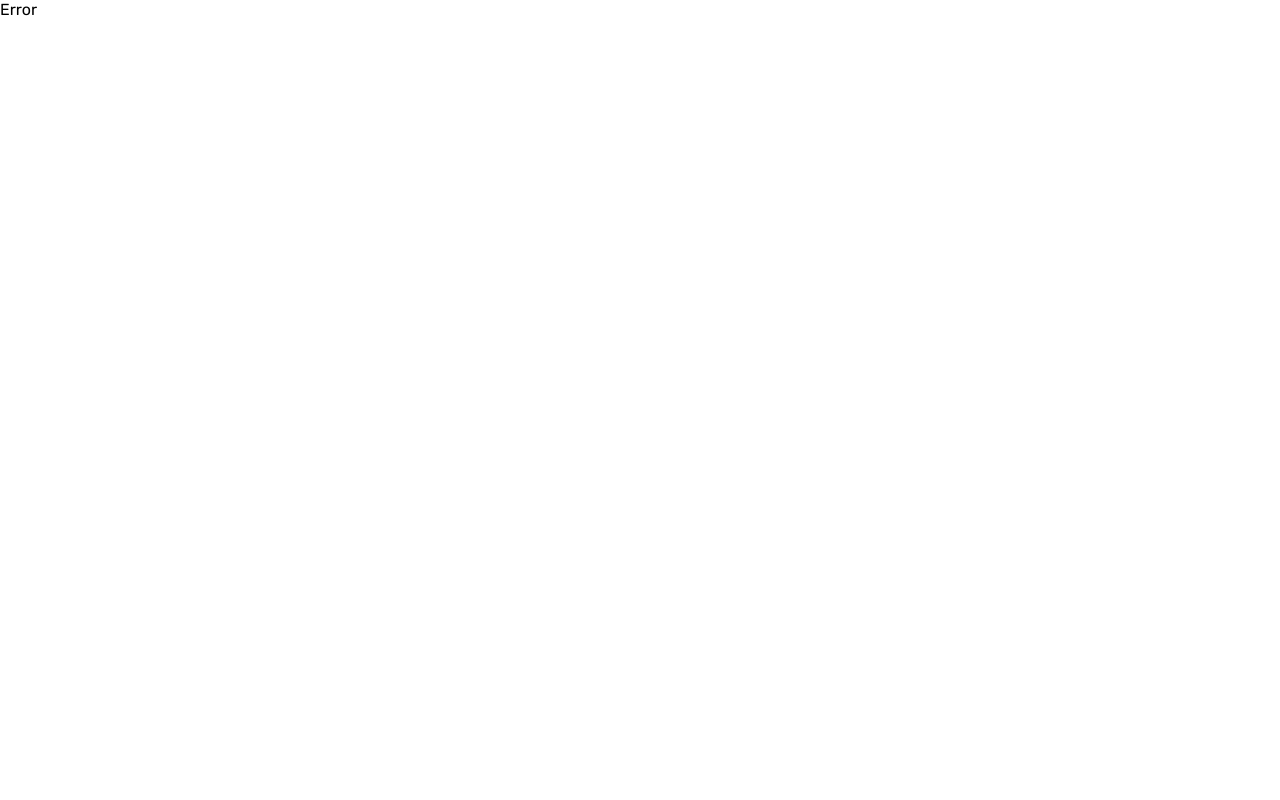
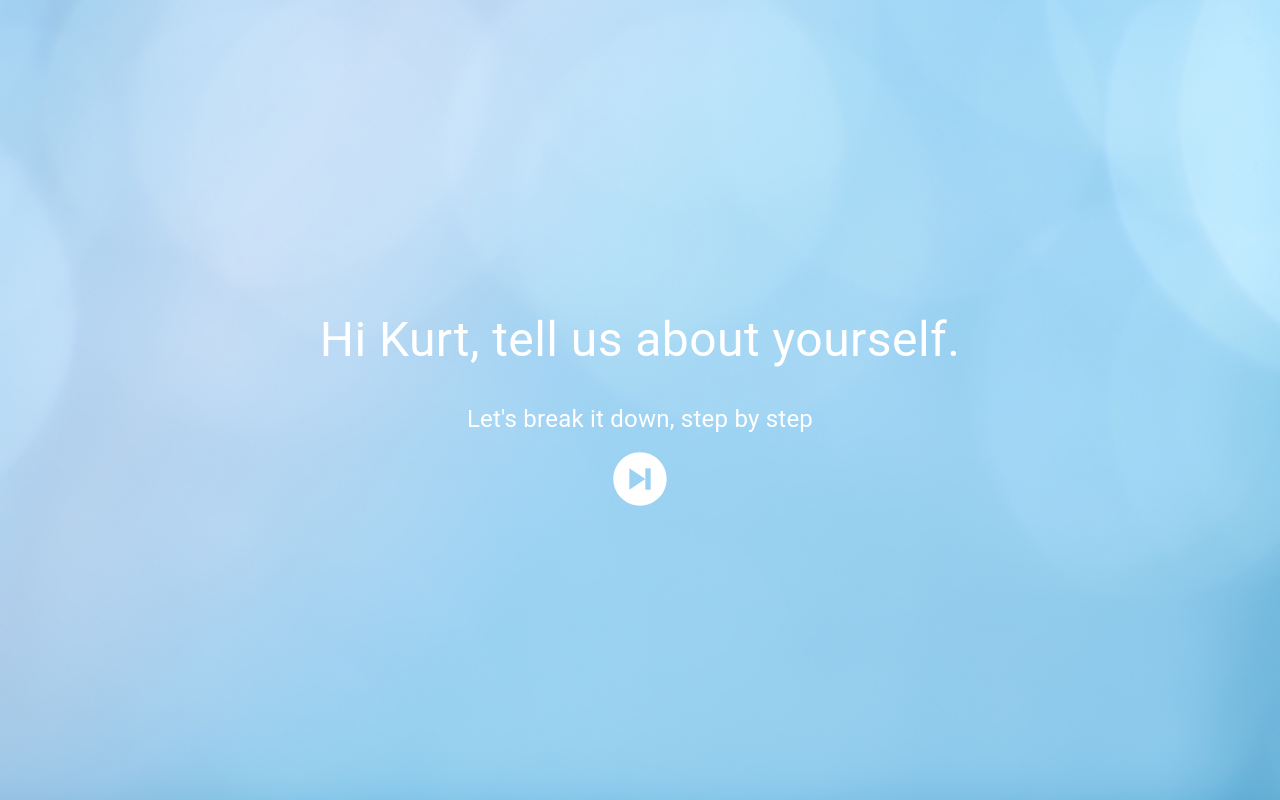
Before and after one commit to oprokopieva382/Love-Link, a React (Vite) app in the folder client/: page /greeting in a window 1280 px wide. Before the commit this address had no page. Built offline with nearby package versions, Linux system fonts and the light colour scheme.

Commit message:
instal react-datapicker, create greeting and first question for new user

```diff
--- a/client/package.json
+++ b/client/package.json
@@ -15,10 +15,10 @@
     "@emotion/react": "^11.11.1",
     "@emotion/styled": "^11.11.0",
     "@mui/material": "^5.14.20",
-    "bootstrap": "^5.2.3",
     "graphql": "^16.6.0",
     "jwt-decode": "^3.1.2",
     "react": "^18.2.0",
+    "react-datepicker": "^4.24.0",
     "react-dom": "^18.2.0",
     "react-icons": "^4.12.0",
     "react-loader-spinner": "^6.0.0",
--- a/client/src/components/Greeting.jsx
+++ /dev/null
@@ -1,5 +0,0 @@
-export const Greeting = () => {
-    return (
-        <>Greeting</>
-    );
-}
--- a/client/src/pages/Entry.jsx
+++ b/client/src/pages/Entry.jsx
@@ -1,4 +1,5 @@
 import entryBackground from "../assets/img/entryBackground.jpeg";
+import { useNavigate } from "react-router-dom";
 import Box from "@mui/material/Box";
 import Button from "@mui/material/Button";
 import { SignUpFields } from "../components/SignUpFields";
@@ -16,6 +17,7 @@ export const Entry = () => {
   };
 
   const [formData, setFormData] = useState(initialFormData);
+  const navigate = useNavigate();
 
   const boxStyle = {
     backgroundImage: `url(${entryBackground})`,
@@ -38,7 +40,6 @@ export const Entry = () => {
 
   const handleRadioChange = (field) => (event) => {
     setFormData({ ...formData, [field]: event.target.value });
-
   };
 
   const handleTextFieldChange = (field) => (event) => {
@@ -52,6 +53,7 @@ export const Entry = () => {
   const handleSubmit = (event) => {
     event.preventDefault();
     console.log("Form Data:", formData);
+    navigate("/greeting");
     resetForm();
   };
 
--- /dev/null
+++ b/client/src/pages/Greeting.jsx
@@ -0,0 +1,40 @@
+import Box from "@mui/material/Box";
+import { BiSolidSkipNextCircle } from "react-icons/bi";
+import background from "../assets/img/questionBackground.jpeg";
+import Typography from "@mui/material/Typography";
+import { useNavigate } from "react-router-dom";
+
+export const Greeting = () => {
+  const navigate = useNavigate();
+
+  const runNextPage = () => {
+    navigate("/question1");
+  };
+
+  return (
+    <Box
+      sx={{
+        backgroundImage: `url(${background})`,
+        backgroundSize: "cover",
+        backgroundPosition: "center",
+        height: "100vh",
+        display: "flex",
+        flexDirection: "column",
+        justifyContent: "center",
+        alignItems: "center",
+        color: "white",
+      }}
+    >
+      <Typography sx={{ fontSize: "3rem", padding: "15px" }}>
+        Hi Kurt, tell us about yourself.
+      </Typography>
+      <Typography sx={{ fontSize: "1.5rem", padding: "10px" }}>
+        Let's break it down, step by step
+      </Typography>
+      <BiSolidSkipNextCircle
+        onClick={runNextPage}
+        style={{ fontSize: "4rem" }}
+      />
+    </Box>
+  );
+};
--- /dev/null
+++ b/client/src/pages/QuestionOne.jsx
@@ -0,0 +1,45 @@
+import Box from "@mui/material/Box";
+import { BiSolidSkipNextCircle } from "react-icons/bi";
+import background from "../assets/img/questionBackground.jpeg";
+import Typography from "@mui/material/Typography";
+import DatePicker from "react-datepicker";
+import "react-datepicker/dist/react-datepicker.css";
+import { useState } from "react";
+
+export const QuestionOne = () => {
+  const [selectedDate, setSelectedDate] = useState(null);
+   console.log(selectedDate);
+  const runNextPage = () => {
+    console.log(selectedDate);
+  };
+
+  return (
+    <Box
+      sx={{
+        backgroundImage: `url(${background})`,
+        backgroundSize: "cover",
+        backgroundPosition: "center",
+        height: "100vh",
+        display: "flex",
+        flexDirection: "column",
+        justifyContent: "center",
+        alignItems: "center",
+        color: "white",
+      }}
+    >
+      <Typography sx={{ fontSize: "1.5rem", padding: "10px" }}>
+        What is your your date of birth?
+      </Typography>
+      <DatePicker
+        selected={selectedDate}
+        onChange={(date) => setSelectedDate(date)}
+        dateFormat="MM/dd/yyyy"
+      />
+
+      <BiSolidSkipNextCircle
+        onClick={runNextPage}
+        style={{ fontSize: "4rem" }}
+      />
+    </Box>
+  );
+};
```
Also changed, not shown: client/src/main.jsx (+10 -0 lines), client/src/assets/img/questionBackground.jpeg (added), client/src/pages/Intro.jsx (line endings or trailing spaces), 1 other file (tests, documents, lock files or other folders). Lines whose indentation alone changed are shown as unchanged.
